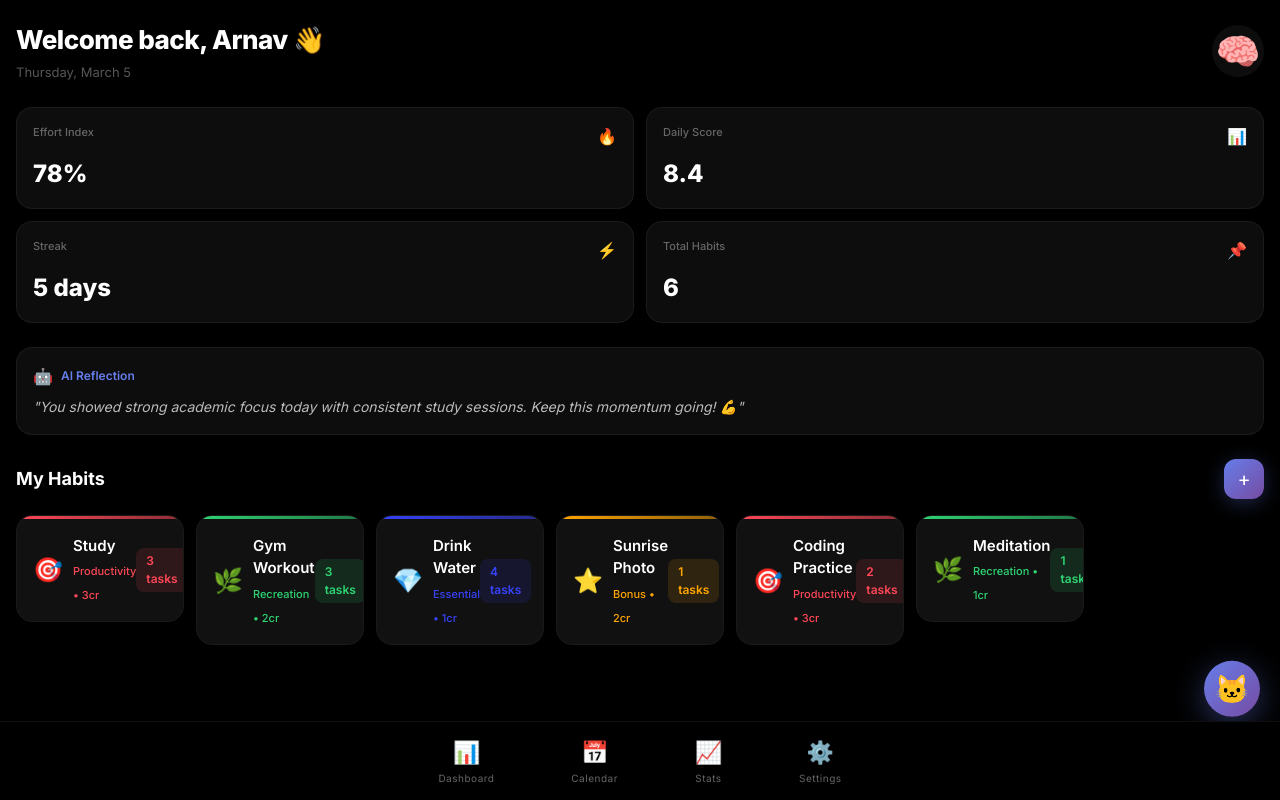
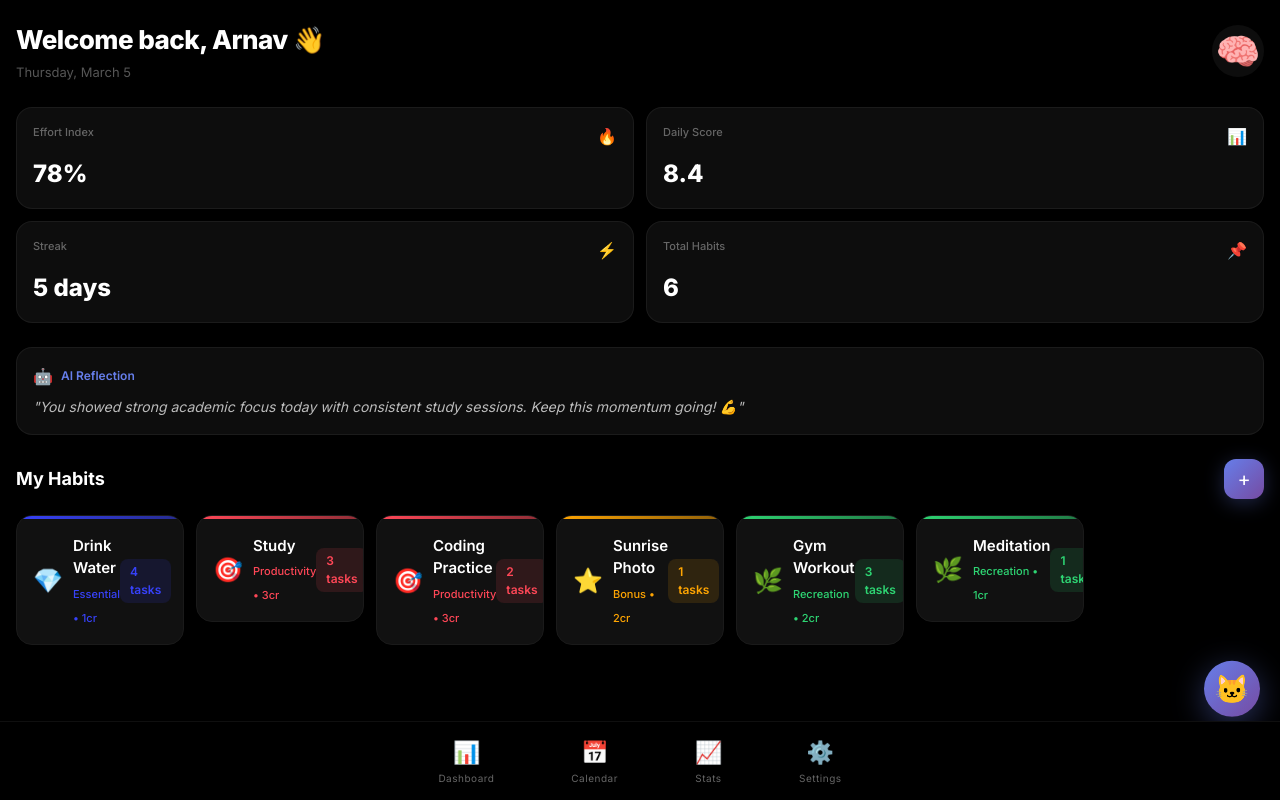
Before and after one commit to Arnv-19/HabitLens, a Next.js app in the folder frontend/: page /demo in a window 1280 px wide. Built offline with nearby package versions, Linux system fonts and the light colour scheme; no server answers.

Commit message:
fix(ui): resolve calendar styling, custom task creation, grid sorting, dashboard stat syncing, and avatar profile saving issues

```diff
--- a/frontend/app/dashboard/page.tsx
+++ b/frontend/app/dashboard/page.tsx
@@ -15,7 +15,7 @@ export default function DashboardPage() {
     const { user, loading: authLoading } = useAuth();
     const router = useRouter();
     const { habits, createHabit, deleteHabit, logHabit } = useHabits();
-    const { dashboard } = useDashboard();
+    const { dashboard, fetchDashboard } = useDashboard();
     const [modalOpen, setModalOpen] = useState(false);
     const [reflection, setReflection] = useState("");
 
@@ -153,7 +153,10 @@ export default function DashboardPage() {
             {/* Habit Grid */}
             <HabitGrid
                 habits={habits}
-                onLog={logHabit}
+                onLog={async (id, completed, effort) => {
+                    await logHabit(id, completed, effort);
+                    await fetchDashboard();
+                }}
                 onDelete={deleteHabit}
                 onUploadPhoto={handleUploadPhoto}
             />
--- a/frontend/app/settings/page.tsx
+++ b/frontend/app/settings/page.tsx
@@ -9,13 +9,24 @@ import AvatarPicker from "@/components/ui/AvatarPicker";
 import { api } from "@/lib/api";
 
 export default function SettingsPage() {
-    const { user, logout, loading } = useAuth();
+    const { user, updateUser, logout, loading } = useAuth();
     const router = useRouter();
     const [avatar, setAvatar] = useState(user?.avatar_emoji || "😊");
 
     useEffect(() => {
         if (!loading && !user) router.push("/");
     }, [user, loading, router]);
+
+    const handleAvatarChange = async (newEmoji: string) => {
+        try {
+            const updatedUser = await api.updateAvatar(newEmoji);
+            setAvatar(newEmoji);
+            updateUser(updatedUser);
+        } catch (e) {
+            console.error("Failed to update avatar", e);
+            alert("Failed to save avatar.");
+        }
+    };
 
     if (loading || !user) return null;
 
@@ -48,7 +59,7 @@ export default function SettingsPage() {
                     gap: 16,
                 }}
             >
-                <AvatarPicker value={avatar} onChange={setAvatar} />
+                <AvatarPicker value={avatar} onChange={handleAvatarChange} />
                 <div style={{ textAlign: "center" }}>
                     <h2 style={{ fontSize: 20, fontWeight: 700 }}>{user.name}</h2>
                     <p style={{ color: "#666", fontSize: 13, marginTop: 4 }}>{user.email}</p>
--- a/frontend/components/habit/HabitCreateModal.tsx
+++ b/frontend/components/habit/HabitCreateModal.tsx
@@ -60,6 +60,7 @@ export default function HabitCreateModal({
     const [credit, setCredit] = useState(1);
     const [search, setSearch] = useState("");
     const [isCustom, setIsCustom] = useState(false);
+    const [tasks, setTasks] = useState<string[]>([]);
 
     const filteredHabits = PREDEFINED_HABITS[category]?.filter((h) =>
         h.toLowerCase().includes(search.toLowerCase())
@@ -72,7 +73,7 @@ export default function HabitCreateModal({
 
     const handleCustom = () => {
         if (!title.trim()) return;
-        onCreate({ title: title.trim(), category, credit });
+        onCreate({ title: title.trim(), category, credit, tasks: tasks.filter(t => t.trim() !== "") });
         resetAndClose();
     };
 
@@ -81,6 +82,7 @@ export default function HabitCreateModal({
         setCredit(1);
         setSearch("");
         setIsCustom(false);
+        setTasks([]);
         onClose();
     };
 
@@ -231,6 +233,63 @@ export default function HabitCreateModal({
                                         }}
                                     />
                                 </div>
+
+                                {/* Task List */}
+                                <div style={{ display: "flex", flexDirection: "column", gap: 8, marginTop: 4 }}>
+                                    <label style={{ color: "#888", fontSize: 13 }}>Sub-tasks (Optional):</label>
+                                    {tasks.map((task, idx) => (
+                                        <div key={idx} style={{ display: "flex", gap: 8 }}>
+                                            <input
+                                                type="text"
+                                                placeholder={`Task ${idx + 1}`}
+                                                value={task}
+                                                onChange={(e) => {
+                                                    const newTasks = [...tasks];
+                                                    newTasks[idx] = e.target.value;
+                                                    setTasks(newTasks);
+                                                }}
+                                                style={{
+                                                    flex: 1,
+                                                    padding: "8px 12px",
+                                                    borderRadius: 8,
+                                                    background: "#111",
+                                                    border: "1px solid #222",
+                                                    color: "#fff",
+                                                    fontSize: 14,
+                                                    outline: "none",
+                                                }}
+                                            />
+                                            <button
+                                                onClick={() => setTasks(tasks.filter((_, i) => i !== idx))}
+                                                style={{
+                                                    background: "rgba(255, 71, 87, 0.1)",
+                                                    border: "none",
+                                                    borderRadius: 8,
+                                                    padding: "0 12px",
+                                                    color: "#ff4757",
+                                                    cursor: "pointer",
+                                                }}
+                                            >
+                                                ✕
+                                            </button>
+                                        </div>
+                                    ))}
+                                    <button
+                                        onClick={() => setTasks([...tasks, ""])}
+                                        style={{
+                                            padding: "8px",
+                                            borderRadius: 8,
+                                            background: "rgba(255, 255, 255, 0.05)",
+                                            border: "1px dashed #333",
+                                            color: "#888",
+                                            fontSize: 13,
+                                            cursor: "pointer",
+                                        }}
+                                    >
+                                        + Add Task
+                                    </button>
+                                </div>
+
                                 <motion.button
                                     whileTap={{ scale: 0.95 }}
                                     onClick={handleCustom}
--- a/frontend/components/habit/HabitGrid.tsx
+++ b/frontend/components/habit/HabitGrid.tsx
@@ -36,13 +36,18 @@ export default function HabitGrid({
         );
     }
 
+    const sortedHabits = [...habits].sort((a, b) => {
+        if (a.is_fixed !== b.is_fixed) return a.is_fixed ? -1 : 1;
+        return a.category.localeCompare(b.category);
+    });
+
     return (
         <div style={{
             display: "grid",
             gridTemplateColumns: "repeat(auto-fill, minmax(160px, 1fr))",
             gap: 12,
         }}>
-            {habits.map((habit, i) => (
+            {sortedHabits.map((habit, i) => (
                 <motion.div
                     key={habit.id}
                     initial={{ opacity: 0, y: 20 }}
--- a/frontend/lib/api.ts
+++ b/frontend/lib/api.ts
@@ -22,6 +22,8 @@ export const api = {
     // Auth
     googleLogin: (token: string) =>
         request("/auth/google", { method: "POST", body: JSON.stringify({ token }) }),
+    updateAvatar: (emoji: string) =>
+        request("/auth/me/avatar", { method: "PUT", body: JSON.stringify({ avatar_emoji: emoji }) }),
 
     // Habits
     getHabits: () => request("/habits"),
--- a/frontend/lib/auth.tsx
+++ b/frontend/lib/auth.tsx
@@ -14,6 +14,7 @@ interface AuthContextType {
     token: string | null;
     login: (googleToken: string) => Promise<void>;
     logout: () => void;
+    updateUser: (user: User) => void;
     loading: boolean;
 }
 
@@ -22,6 +23,7 @@ const AuthContext = createContext<AuthContextType>({
     token: null,
     login: async () => { },
     logout: () => { },
+    updateUser: () => { },
     loading: true,
 });
 
@@ -55,8 +57,13 @@ export function AuthProvider({ children }: { children: ReactNode }) {
         localStorage.removeItem("user");
     };
 
+    const updateUser = (newUser: User) => {
+        setUser(newUser);
+        localStorage.setItem("user", JSON.stringify(newUser));
+    };
+
     return (
-        <AuthContext.Provider value={{ user, token, login, logout, loading }}>
+        <AuthContext.Provider value={{ user, token, login, logout, updateUser, loading }}>
             {children}
         </AuthContext.Provider>
     );
--- a/frontend/styles/globals.css
+++ b/frontend/styles/globals.css
@@ -24,7 +24,8 @@
   box-sizing: border-box;
 }
 
-html, body {
+html,
+body {
   background: var(--bg-primary);
   color: var(--text-primary);
   font-family: 'Inter', 'Segoe UI', system-ui, -apple-system, sans-serif;
@@ -38,13 +39,16 @@ html, body {
 ::-webkit-scrollbar {
   width: 6px;
 }
+
 ::-webkit-scrollbar-track {
   background: var(--bg-primary);
 }
+
 ::-webkit-scrollbar-thumb {
   background: #333;
   border-radius: 3px;
 }
+
 ::-webkit-scrollbar-thumb:hover {
   background: #555;
 }
@@ -53,11 +57,13 @@ html, body {
 .page-transition {
   animation: fadeSlideIn 0.4s ease-out;
 }
+
 @keyframes fadeSlideIn {
   from {
     opacity: 0;
     transform: translateY(12px);
   }
+
   to {
     opacity: 1;
     transform: translateY(0);
@@ -74,10 +80,21 @@ html, body {
 }
 
 /* ===== Habit Category Colors ===== */
-.category-productivity { --cat-color: var(--accent-red); }
-.category-recreation { --cat-color: var(--accent-green); }
-.category-bonus { --cat-color: var(--accent-yellow); }
-.category-essential { --cat-color: var(--accent-blue); }
+.category-productivity {
+  --cat-color: var(--accent-red);
+}
+
+.category-recreation {
+  --cat-color: var(--accent-green);
+}
+
+.category-bonus {
+  --cat-color: var(--accent-yellow);
+}
+
+.category-essential {
+  --cat-color: var(--accent-blue);
+}
 
 /* ===== Bottom Nav ===== */
 .bottom-nav {
@@ -103,6 +120,7 @@ input[type="range"] {
   border-radius: 3px;
   outline: none;
 }
+
 input[type="range"]::-webkit-slider-thumb {
   -webkit-appearance: none;
   appearance: none;
@@ -116,9 +134,17 @@ input[type="range"]::-webkit-slider-thumb {
 
 /* ===== Pulse Glow animation ===== */
 @keyframes pulseGlow {
-  0%, 100% { box-shadow: 0 0 8px rgba(102, 126, 234, 0.3); }
-  50% { box-shadow: 0 0 20px rgba(102, 126, 234, 0.6); }
+
+  0%,
+  100% {
+    box-shadow: 0 0 8px rgba(102, 126, 234, 0.3);
+  }
+
+  50% {
+    box-shadow: 0 0 20px rgba(102, 126, 234, 0.6);
+  }
 }
+
 .pulse-glow {
   animation: pulseGlow 2s ease-in-out infinite;
 }
@@ -128,42 +154,112 @@ input[type="range"]::-webkit-slider-thumb {
   transform-style: preserve-3d;
   transition: transform 0.6s cubic-bezier(0.4, 0, 0.2, 1);
 }
+
 .flip-card-inner.flipped {
   transform: rotateY(180deg);
 }
-.flip-card-front, .flip-card-back {
+
+.flip-card-front,
+.flip-card-back {
   backface-visibility: hidden;
   -webkit-backface-visibility: hidden;
 }
+
 .flip-card-back {
   transform: rotateY(180deg);
 }
 
 /* ===== React Calendar Overrides ===== */
 .react-calendar {
+  background: var(--bg-card) !important;
+  border: 1px solid rgba(255, 255, 255, 0.05) !important;
+  border-radius: 16px !important;
+  font-family: inherit !important;
+  width: 100% !important;
+  color: var(--text-primary) !important;
+  padding: 16px !important;
+  box-shadow: 0 8px 32px rgba(0, 0, 0, 0.4) !important;
+}
+
+.react-calendar__navigation {
+  margin-bottom: 16px !important;
+}
+
+.react-calendar__navigation button {
+  color: var(--text-primary) !important;
+  font-size: 1.1rem !important;
+  font-weight: 700 !important;
+  border-radius: 8px !important;
+  min-width: 44px !important;
   background: transparent !important;
   border: none !important;
-  font-family: inherit !important;
-  width: 100% !important;
+}
+
+.react-calendar__navigation button:hover {
+  background: var(--bg-card-hover) !important;
+}
+
+.react-calendar__month-view__weekdays {
+  color: var(--text-muted) !important;
+  text-transform: uppercase !important;
+  font-size: 0.75rem !important;
+  font-weight: 700 !important;
+  padding-bottom: 8px !important;
+}
+
+.react-calendar__month-view__weekdays abbr {
+  text-decoration: none !important;
+  border: none !important;
+}
+
+.react-calendar__month-view__days__day {
+  color: var(--text-primary) !important;
+}
+
+.react-calendar__month-view__days__day--weekend {
+  color: var(--accent-red) !important;
+}
+
+.react-calendar__month-view__days__day--neighboringMonth {
+  color: var(--text-muted) !important;
+}
+
+.react-calendar__tile {
+  background: transparent !important;
+  border-radius: 12px !important;
+  padding: 12px 6px !important;
+  margin: 2px 0 !important;
+  border: 1px solid transparent !important;
+  outline: none !important;
+  /* Removes blue focus ring */
+  transition: all 0.2s ease !important;
+}
+
+.react-calendar__tile:hover {
+  background: rgba(255, 255, 255, 0.05) !important;
+  border: 1px solid rgba(255, 255, 255, 0.1) !important;
+}
+
+.react-calendar__tile--now {
+  background: rgba(102, 126, 234, 0.1) !important;
+  border: 1px solid var(--gradient-start) !important;
+  color: var(--gradient-start) !important;
+  font-weight: bold !important;
+}
+
+.react-calendar__tile--active {
+  background: linear-gradient(135deg, var(--gradient-start), var(--gradient-end)) !important;
   color: #fff !important;
+  border: none !important;
+  box-shadow: 0 4px 12px rgba(102, 126, 234, 0.4) !important;
+  font-weight: bold !important;
 }
-.react-calendar__tile {
-  color: #fff !important;
-  border-radius: 8px !important;
-  padding: 10px !important;
+
+.react-calendar__tile--active:hover {
+  background: linear-gradient(135deg, var(--gradient-start), var(--gradient-end)) !important;
 }
-.react-calendar__tile:hover {
-  background: #1a1a1a !important;
+
+abbr[title] {
+  text-decoration: none !important;
+  border: none !important;
 }
-.react-calendar__tile--active {
-  background: linear-gradient(135deg, #667eea, #764ba2) !important;
-}
-.react-calendar__navigation button {
-  color: #fff !important;
-  font-size: 1rem !important;
-}
-.react-calendar__month-view__weekdays {
-  color: #666 !important;
-  text-transform: uppercase !important;
-  font-size: 0.7rem !important;
-}
```
